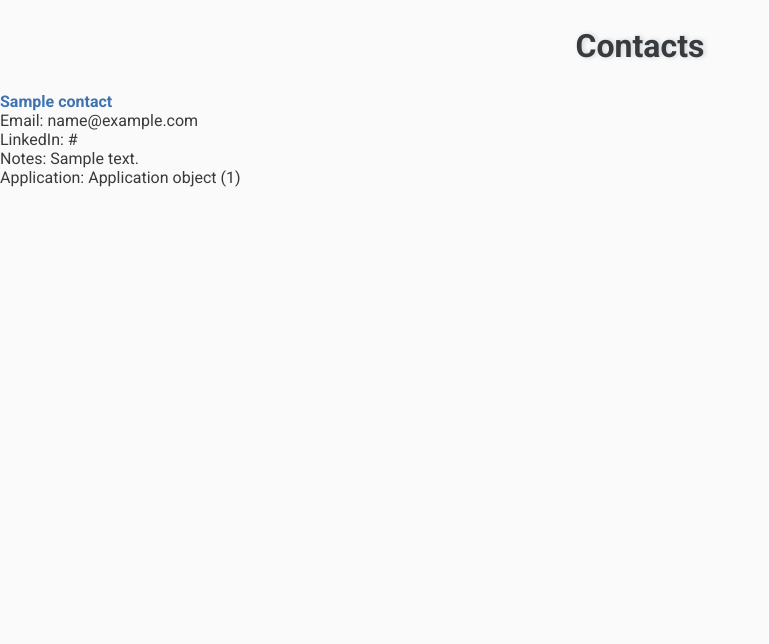
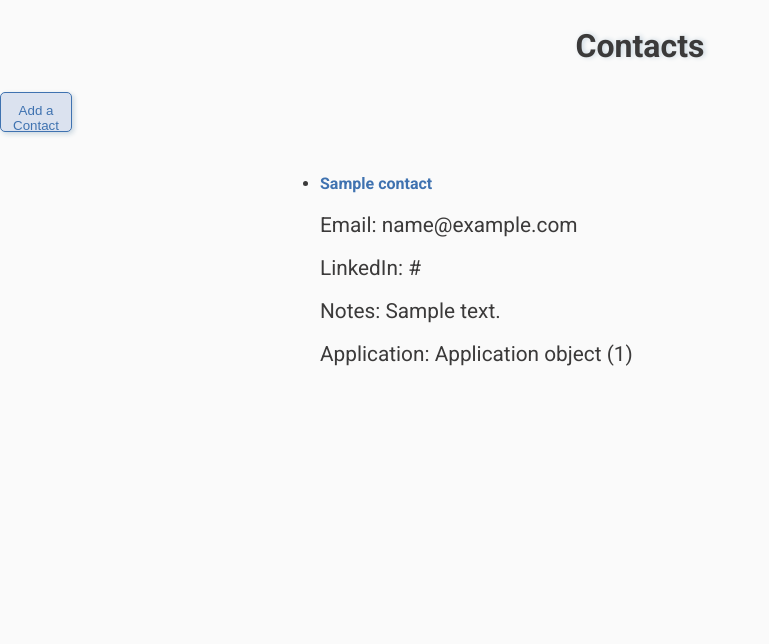
Before and after one commit to seiteambestteam/jobbly, a Django app: page /contacts/index/ in a window 1280 px wide. Shown: the part 72-716 px from the top of the page, without its empty margins (0-769 px from the left). Run offline with Django 3.2, Linux system fonts and the light colour scheme; a user stored in the database is signed in; tables that the repository leaves empty hold one stand-in row (values such as "Sample post"); some libraries are stand-ins or nearby versions.

Commit message:
few changes, not done yet.

```diff
--- a/job_tracker/templates/base.html
+++ b/job_tracker/templates/base.html
@@ -42,9 +42,9 @@
                         <li><a href="{% url "about" %}">About</a></li>
                         <li><a href="{% url "profile" %}">Profile</a></li>
                         <li>
-                            <a href="application">Applications</a>
+                            <a href="#">Applications</a>
                         </li>
-                        <li><a href="#">Contacts</a></li>
+                        <li><a href="{% url "contacts_index" %}">Contacts</a></li>
                         <li><a href="{% url "logout" %}">Log Out</a></li>
                         {% else %}
                         <li><a href="{% url "about" %}">About</a></li>
--- a/job_tracker/templates/contacts/detail.html
+++ b/job_tracker/templates/contacts/detail.html
@@ -1,7 +1,7 @@
 {% extends 'base.html' %}
 {% block content %}
 
-<h2>Contact Details</h2>
+<h2 class="text-center title">Contact Details</h2>
 
 <div class="row">
   <div class="col s6">
--- a/job_tracker/templates/contacts/index.html
+++ b/job_tracker/templates/contacts/index.html
@@ -3,16 +3,19 @@
 
 <h2 class="text-center title">Contacts</h2>
 
-<div>
+<button class="btn"><a href="{% url 'contacts_create' %}">Add a Contact</a></button>
+
+<div class="center main container">
     <ul>
     {% for contact in contacts %}
     <li><a href="{% url 'contacts_detail' contact.id %}"><span class="txt-bold">{{ contact.name }}</span></a></li>
-        <ol>Email: {{ contact.email }}</ol>
-        <ol>LinkedIn: {{ contact.linkedin }}</ol>
-        <ol>Notes: {{ contact.notes }}</ol>
+        <p>Email: {{ contact.email }}</p>
+        <p>LinkedIn: {{ contact.linkedin }}</p>
+        <p>Notes: {{ contact.notes }}</p>
         {% if contact.application %}
-            <ol>Application: {{ contact.application }}</ol>
+            <p>Application: {{ contact.application }}</p>
         {% endif %}
+        <br>
     {% endfor %}
     </ul>
 </div>
--- a/job_tracker/templates/job_tracker/contact_confirm_delete.html
+++ b/job_tracker/templates/job_tracker/contact_confirm_delete.html
@@ -8,5 +8,6 @@
   <form action="" method="POST">
     {% csrf_token %}
     <input class="btn center txt-medium btn-lg" type="submit" value="Yes" class="btn">
+    <button> <a href="{% url 'contacts_index' %}">Cancel</a></button>
   </form>
 {% endblock %}
--- a/job_tracker/views.py
+++ b/job_tracker/views.py
@@ -122,7 +122,7 @@ def contacts_detail(request, contact_id):
 class ContactCreate(CreateView):
     model = Contact
     fields = ['name', 'email', 'linkedin', 'notes', 'application']
-    success = '/contacts/index/'
+    success_url = '/contacts/index/'
 
     def form_valid(self, form):
         form.instance.user = self.request.user
@@ -131,11 +131,11 @@ class ContactCreate(CreateView):
 class ContactUpdate(UpdateView):
     model = Contact
     fields = ['name', 'email', 'linkedin', 'notes']
-    success = '/contacts/index/'
+    success_url = '/contacts/index/'
 
 class ContactDelete(DeleteView):
     model = Contact
-    success ='/contacts/index/'
+    success_url ='/contacts/index/'
 
 def application(request):
     application = Application.objects.filter(user = request.user)
```
